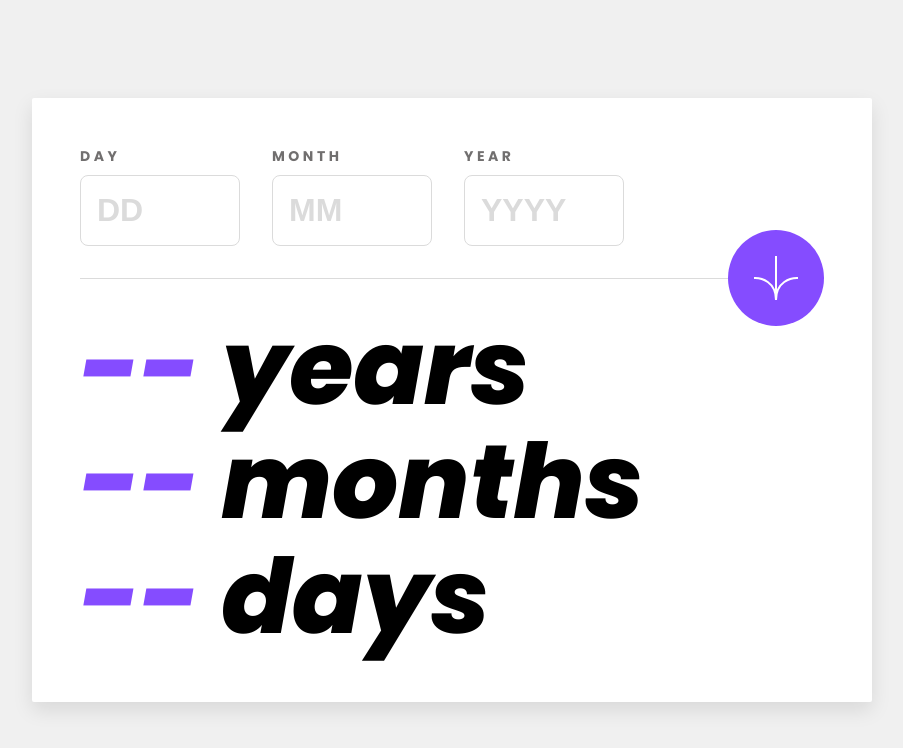
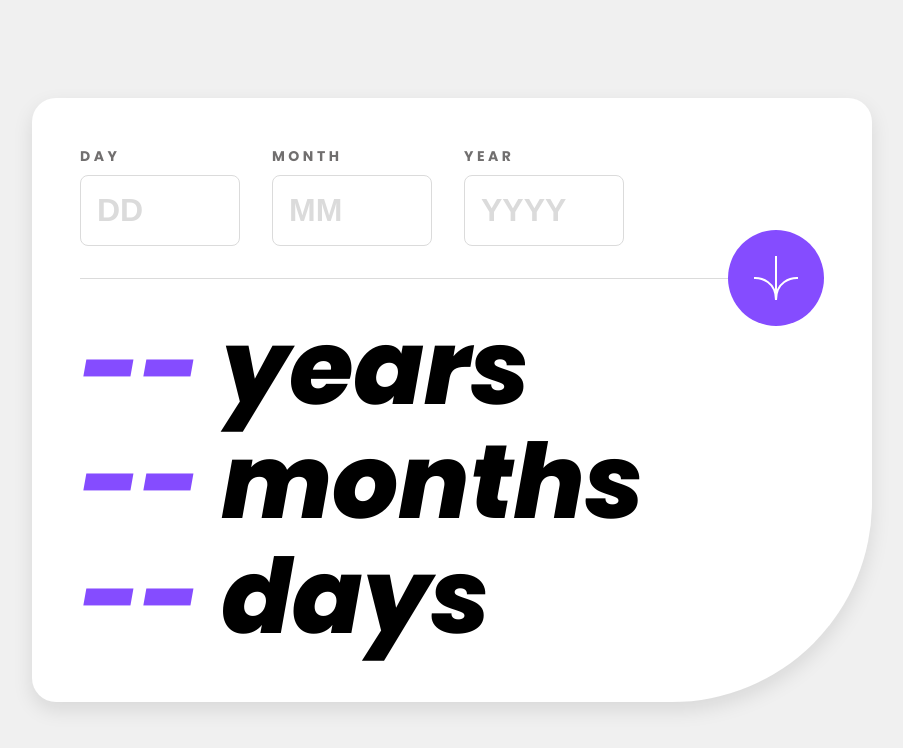
Before and after one commit to luccaspino/AgeCalc, a React (Vite) app: page / in a window 1280 px wide. Shown: the top 748 px of the page, without its empty margins (188-1091 px from the left). Built offline with nearby package versions, Linux system fonts and the light colour scheme.

Commit message:
Update App.css

```diff
--- a/src/App.css
+++ b/src/App.css
@@ -18,7 +18,7 @@ body {
 .app {
   background-color: hsl(0, 0%, 100%);
   padding: 3rem;
-  border-radius: 2px 2px 2px 2px;
+   border-radius: 24px 24px 200px 24px;
   box-shadow: 0 8px 20px rgba(0, 0, 0, 0.1);
   width: 100%;
   max-width: 840px;
```
